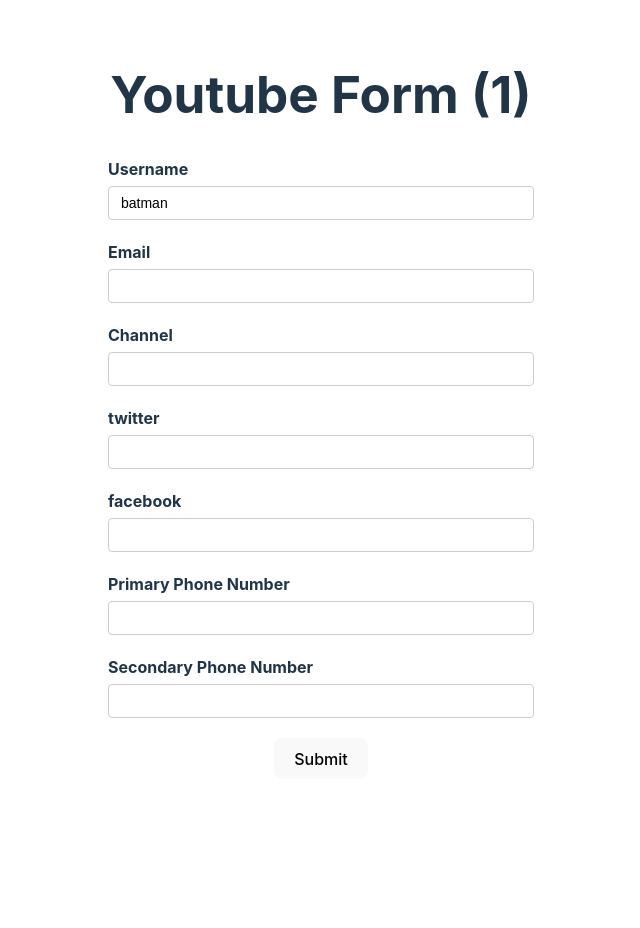
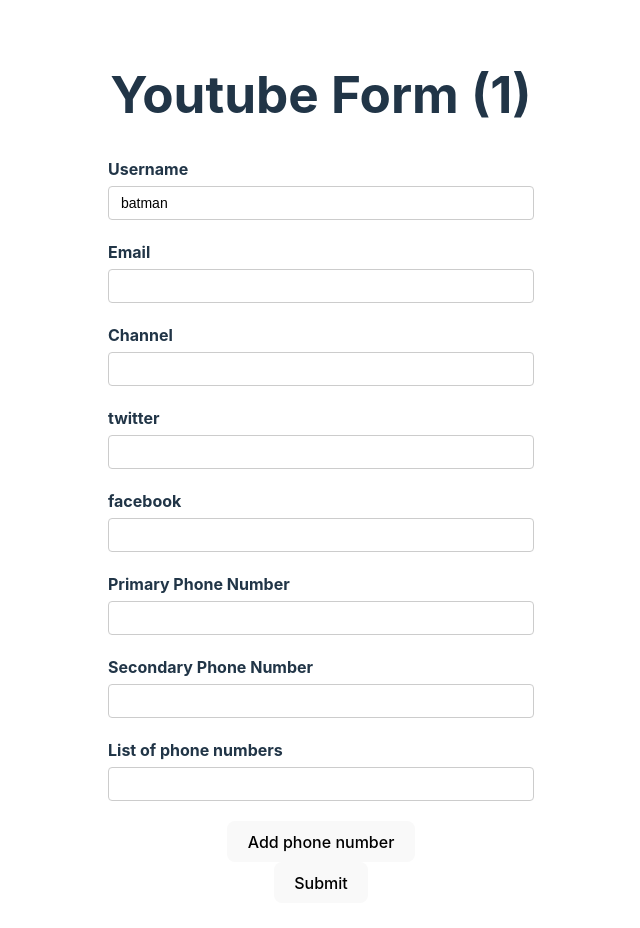
Before and after one commit to lapinRagnar/react-hook-form-typescript-2023, a React (Vite) app: page / in a window 1280 px wide. Shown: the top 928 px of the page, without its empty margins (319-959 px from the left). Before the commit the page ends 811 px from the top, so only its background shows below. Built offline with nearby package versions, Linux system fonts and the light colour scheme.

Commit message:
dynamic fields

```diff
--- a/src/components/YoutubeForm.tsx
+++ b/src/components/YoutubeForm.tsx
@@ -1,5 +1,5 @@
 import { DevTool } from "@hookform/devtools"
-import { useForm } from "react-hook-form"
+import { useForm, useFieldArray } from "react-hook-form"
 
 type FormValue = {
   username: string
@@ -9,7 +9,10 @@
     twitter: string
     facebook: string
   },
-  phoneNumber: string[]
+  phoneNumber: string[],
+  phNumber: {
+    number: string
+  }[]
 }
 
 let renderCount = 0
@@ -27,13 +30,20 @@
         facebook: "",
         twitter: "",
       },
-      phoneNumber: ["", ""]
+      phoneNumber: ["", ""],
+      phNumber: [{number: ""}],
     }
   })
 
   const {register, control, handleSubmit, formState} = form
 
   const {errors} = formState
+
+
+  const { fields, append, remove } = useFieldArray({
+    name: 'phNumber',
+    control
+  })
 
   renderCount++
 
@@ -161,6 +171,33 @@
 
         </div>
 
+
+        <div>
+          <label htmlFor="">List of phone numbers</label>
+          <div>
+            {
+              fields.map((field, index) => {
+                return (
+                  <div className="form-control" key={field.id}>
+                    <input
+                      type="text"
+                      {...register(`phNumbers.${index}.number` as const)}
+                    />
+
+                    {
+                      index > 0 && (
+                        <button type="button" onClick={() => remove(index)}>Remove</button>
+                      )
+                    }
+
+                  </div>
+                )
+              })
+            }
+            <button type="button" onClick={() => append({number: ""})}>Add phone number</button>
+          </div>
+        </div>
+
         <button>Submit</button>
       </form>
 
```
